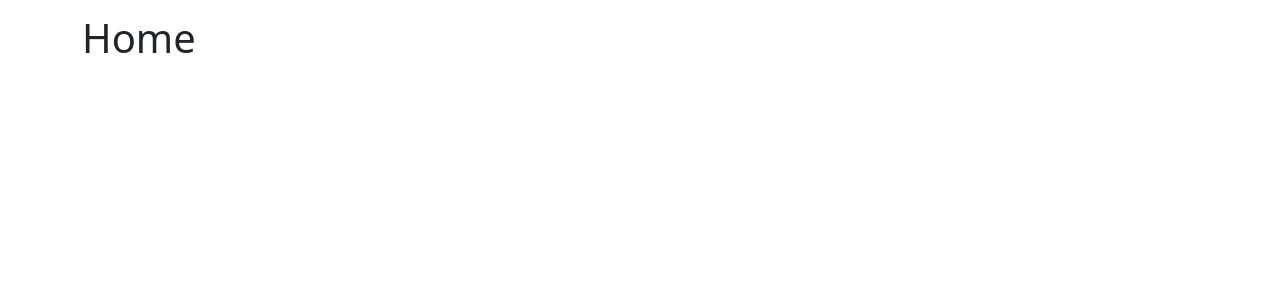
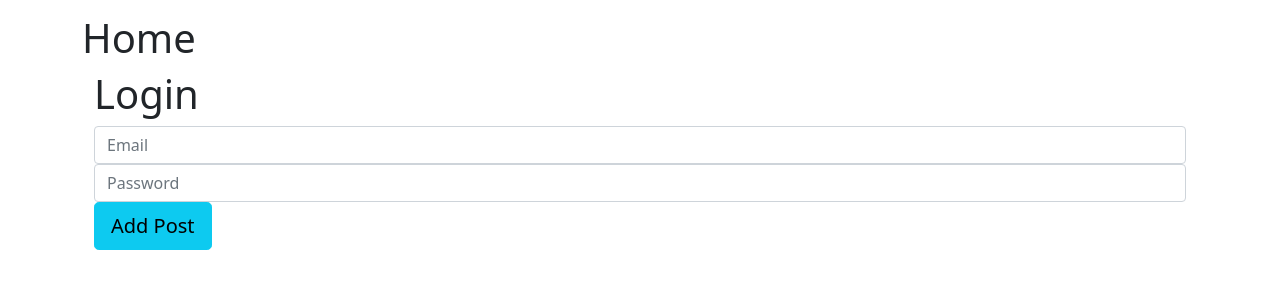
Before and after one commit to IanHinden/DuneTwo, a React (Create React App) app in the folder frontend/: page / in a window 1280 px wide. Shown: the part 260-548 px from the top of the page. Built offline with nearby package versions, Linux system fonts and the light colour scheme; no server answers.

Commit message:
Added sample login / register component

```diff
--- /dev/null
+++ b/frontend/src/components/Login.jsx
@@ -0,0 +1,56 @@
+import React, { useState } from "react";
+import axios from "axios";
+
+function SignUpLoginForm() {
+    const [input, setInput] = useState({
+        email: '',
+        password: ''
+    })
+
+    function handleChange(event) {
+        const {name, value} = event.target;
+
+        setInput(prevInput => {
+            return {
+                ...prevInput,
+                [name]: value
+            }
+        })
+    }
+
+    const onSubmit = e => {
+        e.preventDefault();
+
+        const userData = {
+            email: input.email,
+            password: input.password
+        };
+        console.log(userData);
+        axios
+            .post("http://localhost:5000/register_login", userData)
+            .then(res => {
+                console.log(res);
+            })
+            .catch(err => {
+                console.log(err);
+                console.log(err.response);
+            });
+    };
+
+    return <div className="container">
+    <h1>Login</h1>
+    <form>
+        <div className='form-group'>
+            <input onChange={handleChange} name="email" value={input.email} autoComplete="off" className='form-control' placeholder="Email"></input>
+        </div>
+
+        <div className='form-group'>
+            <input onChange={handleChange} name="password" type="password" value={input.password} autoComplete="off" className='form-control' placeholder="Password"></input>
+        </div>
+
+        <button onClick={onSubmit} className="btn btn-lg btn-info">Add Post</button>
+    </form>
+    </div>
+}
+
+export default SignUpLoginForm;
--- a/frontend/src/pages/Home.jsx
+++ b/frontend/src/pages/Home.jsx
@@ -1,5 +1,6 @@
 import React, {useEffect, useState} from "react";
 import axios from 'axios';
+import Login from '../components/Login';
 
 function Home() {
     const [prompts, setPrompts] = useState([]);
@@ -13,14 +14,13 @@ function Home() {
             .get('http://localhost:5000/prompts')
             .then((res) => {
                 setPrompts(res.data);
-                console.log(res.data);
-                console.log("Got em", prompts)
             })
             .catch((err) => console.log(err));
     }
 
     return <div className="container">
         <h1>Home</h1>
+        <Login />
     </div>
 }
 
```
Also changed, not shown: 1 other file (tests, documents, lock files or other folders).
